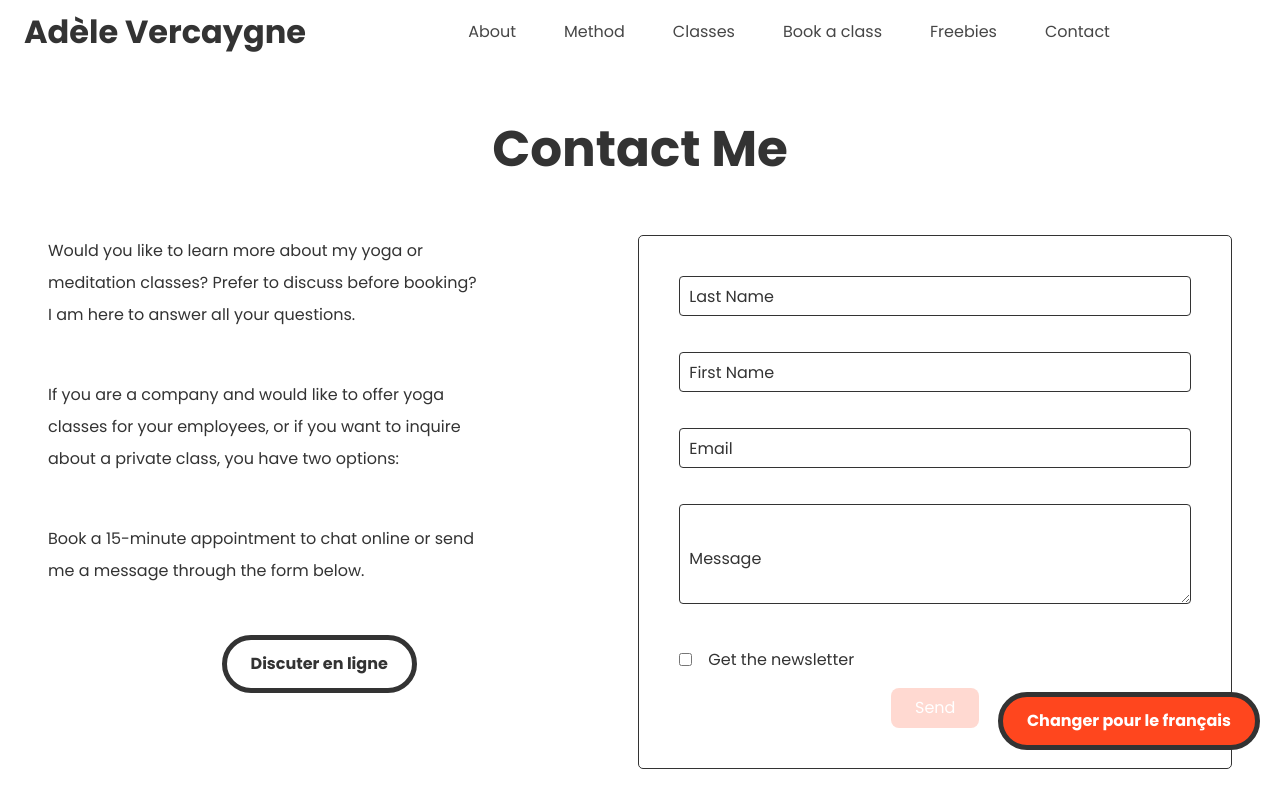
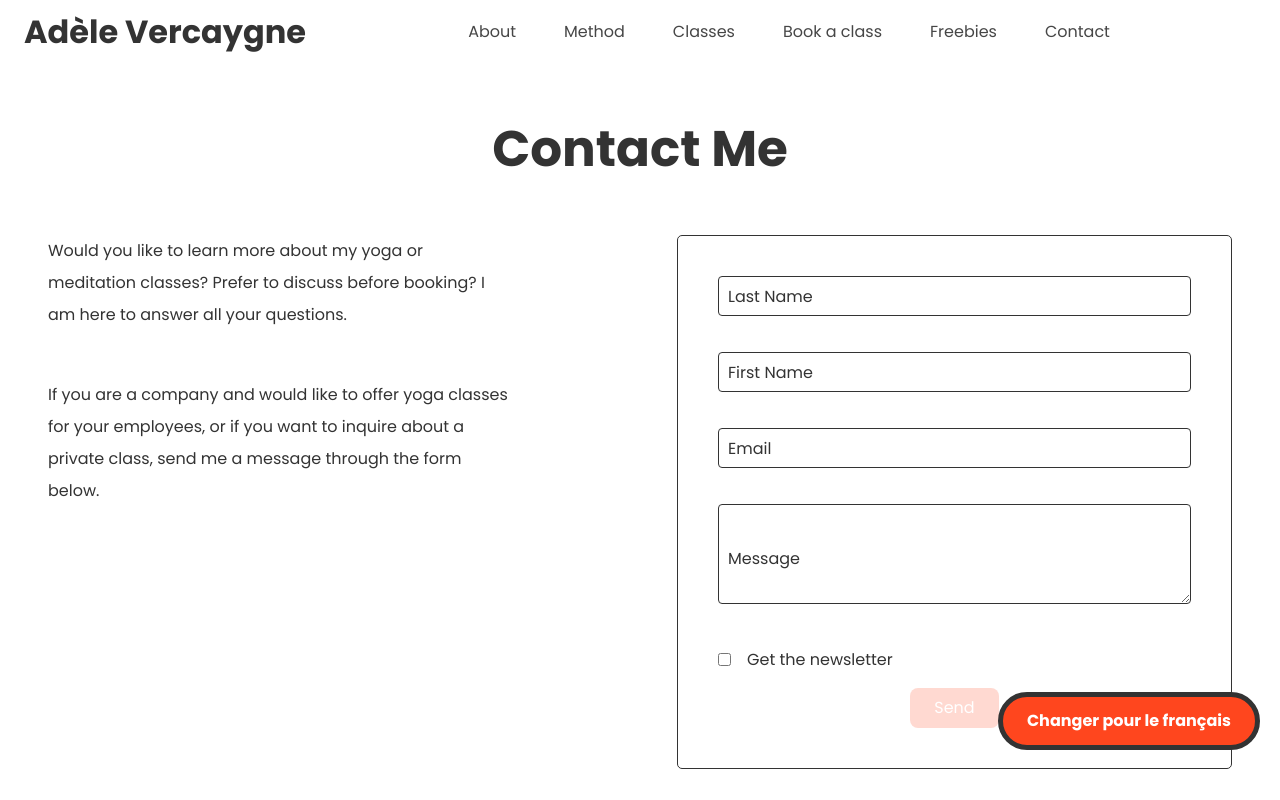
Before and after one commit to adelevrc/adelevrc, a Next.js app: page /en/contact in a window 1280 px wide. Shown: the top 800 px of the page. Built offline with nearby package versions, Linux system fonts and the light colour scheme.

Commit message:
fix : link

```diff
--- a/messages/en.json
+++ b/messages/en.json
@@ -157,9 +157,7 @@
     },
     "title": "Contact Me",
     "p1": "Would you like to learn more about my yoga or meditation classes? Prefer to discuss before booking? I am here to answer all your questions.",
-    "p2": "If you are a company and would like to offer yoga classes for your employees, or if you want to inquire about a private class, you have two options:",
-    "p3": "Book a 15-minute appointment to chat online or send me a message through the form below.",
-    "buttonTitle": "Chat Online"
+    "p2": "If you are a company and would like to offer yoga classes for your employees, or if you want to inquire about a private class, send me a message through the form below."
   },
   "Freebies": {
     "metaData": {
--- a/messages/fr.json
+++ b/messages/fr.json
@@ -158,9 +158,8 @@
         },
         "title": "Contactez-moi",
         "p1": "Vous souhaitez en savoir plus sur mes cours de yoga ou de méditation ? Vous préférez discuter avant de réserver ? Je suis ici pour répondre à toutes vos questions.",
-        "p2": "Si vous êtes une entreprise et que vous souhaitez proposer des cours de yoga pour vos salariés, ou si vous voulez prendre contact pour un cours particulier, vous avez deux possibilités :",
-        "p3": "Prenez un rendez-vous de 15 minutes pour discuter en ligne ou écrivez-moi un message via le formulaire ci-dessous."
-    ,"buttonTitle":"Discuter en ligne"
+        "p2": "Si vous êtes une entreprise et que vous souhaitez proposer des cours de yoga pour vos salariés, ou si vous voulez prendre contact pour un cours particulier,vous pouvez m'envoyer un message via le formulaire ci-dessous." ,
+    "buttonTitle":"Discuter en ligne"
     },
     "Freebies": {
         "metaData":{
--- a/src/app/[locale]/contact/page.tsx
+++ b/src/app/[locale]/contact/page.tsx
@@ -27,13 +27,6 @@ const Contact = () => {
           <div className={styles.informations}>
             <p>{t("p1")}</p>
             <p>{t("p2")}</p>
-            <p>{t("p3")}</p>
-
-            <ButtonLink
-              href='https://app.acuityscheduling.com/schedule.php?owner=33520682&owner=33520682&appointmentType=69034331'
-              title='Discuter en ligne'
-              targetBlank={true}
-            />
           </div>
 
           <ContactForm />
--- a/src/app/components/Offers/Offers.tsx
+++ b/src/app/components/Offers/Offers.tsx
@@ -35,9 +35,7 @@ const Offers = () => {
             })}
           </div>
         }
-        button={
-          <ButtonLink href='/book-class' title={t("secondOffer.button")} />
-        }
+        button={<ButtonLink href='/workshop' title={t("secondOffer.button")} />}
       />
       <Card
         online={false}
@@ -53,7 +51,7 @@ const Offers = () => {
         }
         button={
           <ButtonLink
-            href='https://app.acuityscheduling.com/schedule.php?owner=33520682&owner=33520682&appointmentType=69034331'
+            href='https://bookeo.com/adelevrc'
             title={t("thirdOffer.button")}
             targetBlank={true}
           />
```
